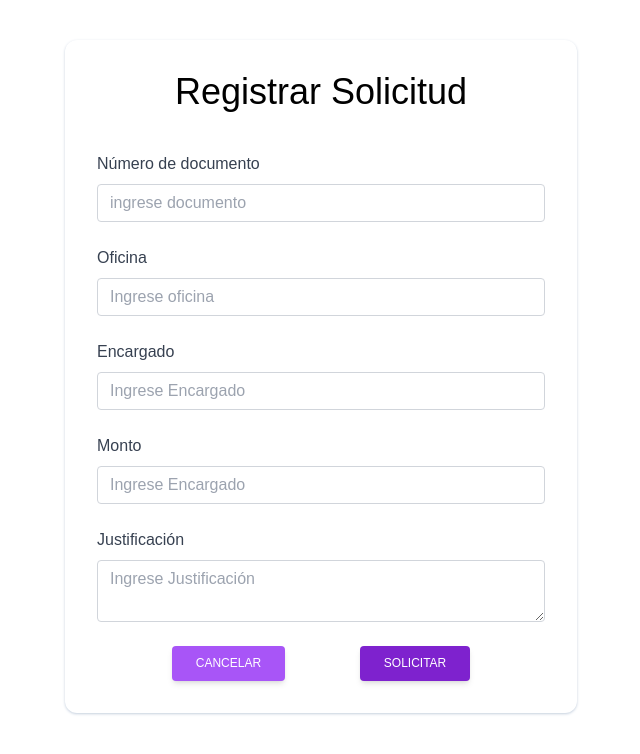
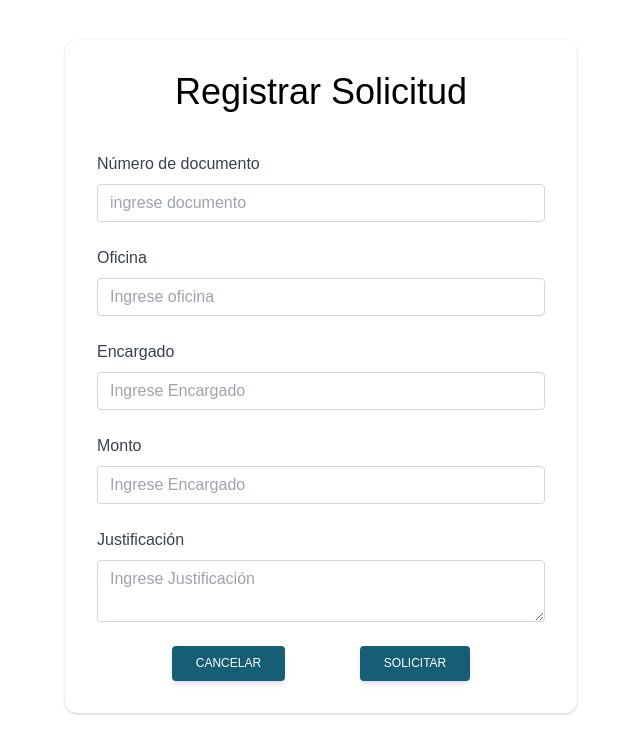
Before and after one commit to luismoroco/moduloOdooo, a React (Create React App) app in the folder frontedodoo/: page /solicitud in a window 1280 px wide. Shown: the top 754 px of the page, without its empty margins (319-959 px from the left). Built offline with nearby package versions, Linux system fonts and the light colour scheme.

Commit message:
---finished

```diff
--- a/frontedodoo/src/App.js
+++ b/frontedodoo/src/App.js
@@ -20,6 +20,10 @@ function App() {
           <Prestar/>
         </Route>
 
+        <Route path = {'/addPrestamo'}>
+          <PrestarDineroCliente />
+        </Route>
+
         <Route path = {'/lispres'}>
           <PrestamosPage/>
         </Route>
@@ -28,9 +32,7 @@ function App() {
           <ClientesPage/>
         </Route>
 
-        <Route path = {'/addPrestamo'}>
-          <PrestarDineroCliente />
-        </Route>
+
 
         <Route path = {'/detailsprestamo'}>
           <DetailPrestamo/>
--- a/frontedodoo/src/components/BoxDash.jsx
+++ b/frontedodoo/src/components/BoxDash.jsx
@@ -10,7 +10,7 @@ export default function BoxDash() {
     <div class="hidden justify-between items-center w-full md:flex md:w-auto md:order-1" id="navbar-cta">
       <ul class="flex flex-col p-4 mt-4 bg-gray-50 rounded-lg border border-cyan-100 md:flex-row md:space-x-8 md:mt-0 md:text-sm md:font-medium md:border-0 md:bg-white dark:bg-cyan-800 md:dark:bg-cyan-900 dark:border-gray-700">
         <li>
-          <a href="/pres" class="block py-2 pr-4 pl-3 text-white bg-blue-700 rounded md:bg-transparent  md:p-0 text-white" aria-current="page">Home</a>
+          <a href="/pres" class="block py-2 pr-4 pl-3 text-white bg-blue-700 rounded md:bg-transparent  md:p-0" aria-current="page">Home</a>
         </li>
         {navigation.map((item) => (
           <ItemNav name = {item.name} href = {item.href}/>
--- a/frontedodoo/src/components/Row.jsx
+++ b/frontedodoo/src/components/Row.jsx
@@ -1,10 +1,11 @@
 import React from "react";
-import { useHistory } from "react-router-dom";
+import { Link, NavLink, Route, useHistory } from "react-router-dom";
+import { useNavigate } from "react-router-dom";
 
 export default function Row({data}) {
   const { id, name, phone, email, street } = data;
 
-  let history = useHistory();
+  const history = useHistory();
 
   const Prestamo = (ident, name) => {
     history.push({
@@ -13,7 +14,7 @@ export default function Row({data}) {
         id: ident,
         name: name
       }
-    });
+    })
     window.location.reload();
   }
 
--- a/frontedodoo/src/pages/Solicitud.jsx
+++ b/frontedodoo/src/pages/Solicitud.jsx
@@ -177,7 +177,7 @@ class Solicitud extends Component {
               <button type="submit" className="
                 px-6
                 py-2.5
-                bg-purple-500
+                bg-cyan-800
                 text-white
                 font-medium
                 text-xs
@@ -195,7 +195,7 @@ class Solicitud extends Component {
                 <button type="submit" className="
                 px-6
                 py-2.5
-                bg-purple-700
+                bg-cyan-800
                 text-white
                 font-medium
                 text-xs
--- a/frontedodoo/src/pages/details.prestamo.jsx
+++ b/frontedodoo/src/pages/details.prestamo.jsx
@@ -40,17 +40,14 @@ export default function DetailPrestamo() {
       console.log(data);
     }
     fetch();
-  }, [vecdet]);
+  }, []);
 
   return (
     <>
       <DashNameOnly />
       <main>
         <div className="max-w-7xl mx-auto py-6 sm:px-6 lg:px-8 space-y-1">
-          <Subtitle content={'Préstamo de: '} />
-          <Tittle name={'User'} />
-          <Subtitle content={'Teléfono: '} />
-          <Tittle name={'+51'} />
+          <Tittle name={'Detalles del Préstamo'} />
           <br />
           <br />
 
```
